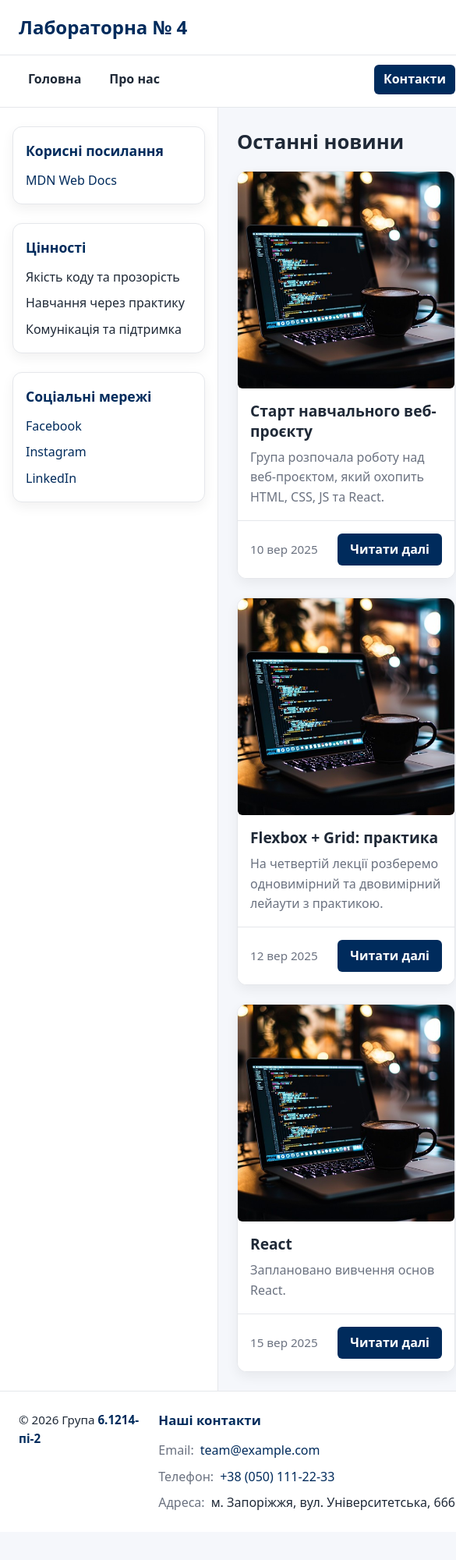
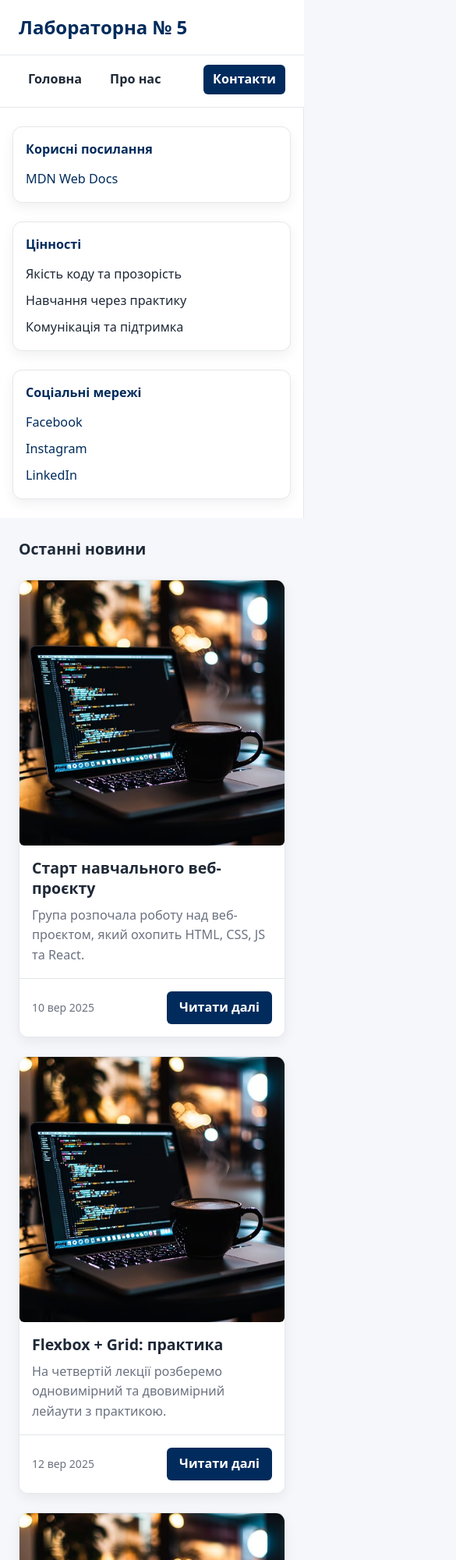
Before and after one commit to Bankai-NWC/Web_labs, a plain HTML site: page index.html in a window 390 px wide. Shown: the top 2000 px of the page at 78% size, 585 px wide, since content can reach past the window. Before the commit the page ends 1964 px from the top, so only its background shows below. Drawn offline with Linux system fonts and the light colour scheme.

Commit message:
Lab5: add media breakpoints, support dark theme, fluid sizes with clamp(), switch img to picture

```diff
--- a/index.html
+++ b/index.html
@@ -1,20 +1,30 @@
-<!DOCTYPE html>
+<!doctype html>
 <html lang="uk">
   <head>
     <meta charset="UTF-8" />
     <meta name="viewport" content="width=device-width, initial-scale=1.0" />
-    <title>Лабораторна 4 - Головна</title>
-    <meta name="description" content="Головна сторінка навчального лендінгу з сіткою новин на Flexbox та CSS Grid." />
+
+    <title>Лабораторна 5 - Головна</title>
+
+    <meta
+      name="description"
+      content="Головна сторінка навчального веб-проєкту з адаптивною сіткою новин."
+    />
+
     <link rel="icon" href="assets/images/favicon.ico" />
     <link rel="stylesheet" href="styles.css" />
   </head>
+
   <body>
     <div class="layout">
       <header class="header">
-            <h1 class="header__title">Лабораторна № 4</h1>
+        <h1 class="header__title">Лабораторна № 5</h1>
+
         <nav class="nav" aria-label="Головна навігація">
           <a href="index.html" class="nav__link" aria-current="page">Головна</a>
+
           <a href="about.html" class="nav__link">Про нас</a>
+
           <a href="contacts.html" class="nav__link nav__link--cta">Контакти</a>
         </nav>
       </header>
@@ -22,28 +32,48 @@
       <aside class="sidenav" aria-label="Додаткова панель">
         <section class="sidebar sidebar--links" aria-label="Корисні посилання">
           <h3 class="sidebar__title">Корисні посилання</h3>
+
           <ul class="sidebar__list">
             <li class="sidebar__item">
-                        <a class="sidebar__link" href="https://developer.mozilla.org/" target="_blank" rel="noopener noreferrer">MDN Web Docs</a>
+              <a
+                class="sidebar__link"
+                href="https://developer.mozilla.org/"
+                target="_blank"
+                rel="noopener noreferrer"
+              >
+                MDN Web Docs
+              </a>
             </li>
           </ul>
         </section>
 
         <section class="sidebar sidebar--values" aria-label="Цінності">
           <h3 class="sidebar__title">Цінності</h3>
+
           <ul class="sidebar__list">
             <li class="sidebar__item">Якість коду та прозорість</li>
+
             <li class="sidebar__item">Навчання через практику</li>
+
             <li class="sidebar__item">Комунікація та підтримка</li>
           </ul>
         </section>
 
         <section class="sidebar sidebar--social" aria-label="Соціальні мережі">
           <h3 class="sidebar__title">Соціальні мережі</h3>
+
           <ul class="sidebar__list">
-                    <li class="sidebar__item"><a class="sidebar__link" href="#" aria-label="Ми у Facebook">Facebook</a></li>
-                    <li class="sidebar__item"><a class="sidebar__link" href="#" aria-label="Ми у Instagram">Instagram</a></li>
-                    <li class="sidebar__item"><a class="sidebar__link" href="#" aria-label="Ми у LinkedIn">LinkedIn</a></li>
+            <li class="sidebar__item">
+              <a class="sidebar__link" href="#" aria-label="Ми у Facebook">Facebook</a>
+            </li>
+
+            <li class="sidebar__item">
+              <a class="sidebar__link" href="#" aria-label="Ми у Instagram">Instagram</a>
+            </li>
+
+            <li class="sidebar__item">
+              <a class="sidebar__link" href="#" aria-label="Ми у LinkedIn">LinkedIn</a>
+            </li>
           </ul>
         </section>
       </aside>
@@ -51,39 +81,83 @@
       <main class="main">
         <section class="news">
           <h2 class="news__title">Останні новини</h2>
+
           <div class="news__list">
+            <!-- CARD 1 -->
             <article class="news-card">
               <figure class="news-card__media media">
-                            <img class="media__img" src="assets/images/placeholder.jpg" alt="Фото зі студентського заходу" loading="lazy" decoding="async" />
+                <picture>
+                  <source srcset="assets/images/placeholder.avif" type="image/avif" />
+                  <source srcset="assets/images/placeholder.webp" type="image/webp" />
+                  <img
+                    class="media__img"
+                    src="assets/images/placeholder.jpg"
+                    alt="Фото зі студентського заходу"
+                    loading="lazy"
+                    decoding="async"
+                  />
+                </picture>
               </figure>
+
               <h3 class="news-card__title">Старт навчального веб-проєкту</h3>
-                        <p class="news-card__excerpt">Група розпочала роботу над веб-проєктом, який охопить HTML, CSS, JS та React.</p>
+              <p class="news-card__excerpt">
+                Група розпочала роботу над веб-проєктом, який охопить HTML, CSS, JS та React.
+              </p>
               <div class="news-card__meta">
                 <time class="news-card__date" datetime="2025-09-10">10 вер 2025</time>
                 <a href="#" class="news-card__btn">Читати далі</a>
               </div>
             </article>
 
+            <!-- CARD 2 -->
             <article class="news-card">
               <figure class="news-card__media media">
-                            <img class="media__img" src="assets/images/placeholder.jpg" alt="Демонстрація проєктів на уроці" loading="lazy" decoding="async" />
+                <picture>
+                  <source srcset="assets/images/placeholder.avif" type="image/avif" />
+                  <source srcset="assets/images/placeholder.webp" type="image/webp" />
+                  <img
+                    class="media__img"
+                    src="assets/images/placeholder.jpg"
+                    alt="Демонстрація проєктів на уроці"
+                    loading="lazy"
+                    decoding="async"
+                  />
+                </picture>
               </figure>
+
               <h3 class="news-card__title">Flexbox + Grid: практика</h3>
-                        <p class="news-card__excerpt">На четвертій лекції розберемо одновимірний та двовимірний лейаути з практикою.</p>
+              <p class="news-card__excerpt">
+                На четвертій лекції розберемо одновимірний та двовимірний лейаути з практикою.
+              </p>
+
               <div class="news-card__meta">
                 <time class="news-card__date" datetime="2025-09-12">12 вер 2025</time>
                 <a href="#" class="news-card__btn">Читати далі</a>
               </div>
             </article>
 
+            <!-- CARD 3 -->
             <article class="news-card">
               <figure class="news-card__media media">
-                            <img class="media__img" src="assets/images/placeholder.jpg" alt="React логотип" loading="lazy" decoding="async" />
+                <picture>
+                  <source srcset="assets/images/placeholder.avif" type="image/avif" />
+                  <source srcset="assets/images/placeholder.webp" type="image/webp" />
+                  <img
+                    class="media__img"
+                    src="assets/images/placeholder.jpg"
+                    alt="React логотип"
+                    loading="lazy"
+                    decoding="async"
+                  />
+                </picture>
               </figure>
+
               <h3 class="news-card__title">React</h3>
               <p class="news-card__excerpt">Заплановано вивчення основ React.</p>
+
               <div class="news-card__meta">
                 <time class="news-card__date" datetime="2025-09-15">15 вер 2025</time>
+
                 <a href="#" class="news-card__btn">Читати далі</a>
               </div>
             </article>
@@ -93,9 +167,14 @@
 
       <footer class="footer">
         <div class="footer__inner">
-                <p class="footer__text">&copy; 2026 Група <span class="footer__group-name">6.1214-пі-2</span></p>
+          <p class="footer__text">
+            &copy; 2026 Група
+            <span class="footer__group-name">6.1214-пі-2</span>
+          </p>
+
           <address class="footer__contacts" aria-label="Контакти">
             <h3 class="footer__contacts-title">Наші контакти</h3>
+
             <ul class="footer__contacts-list">
               <li class="footer__contacts-item">
                 <span class="footer__label">Email:</span>
--- a/styles.css
+++ b/styles.css
@@ -4,7 +4,7 @@
   --brand-600: #01356f;
   --brand-100: #ebeef6;
 
-    /* Текст/поверхні/межі */
+  /* Текст / поверхні / межі */
   --fg: #1f2937;
   --fg-muted: #6b7280;
   --bg: #f5f7fb;
@@ -12,9 +12,9 @@
   --border: #e5e7eb;
 
   /* Простір, радіуси, тіні */
-    --space-1: .25rem;
-    --space-2: .5rem;
-    --space-3: .75rem;
+  --space-1: 0.25rem;
+  --space-2: 0.5rem;
+  --space-3: 0.75rem;
   --space-4: 1rem;
   --space-6: 1.5rem;
   --space-8: 2rem;
@@ -23,9 +23,16 @@
   --radius-2: 12px;
 
   --shadow-1: 0 6px 16px rgba(0, 0, 0, 0.06);
+
   --container: 1200px;
 
-    /* Сумісність зі старими змінними з попередньої лаби */
+  /* Fluid typography */
+  --text-sm: clamp(0.875rem, 0.82rem + 0.2vw, 0.95rem);
+  --text-base: clamp(1rem, 0.94rem + 0.3vw, 1.1rem);
+  --text-lg: clamp(1.2rem, 1.05rem + 0.7vw, 1.6rem);
+  --text-xl: clamp(1.5rem, 1.2rem + 1vw, 2rem);
+
+  /* Сумісність зі старими змінними */
   --c-primary: var(--brand);
   --c-primary-600: var(--brand-600);
   --c-surface: var(--surface);
@@ -44,10 +51,17 @@
 
 body {
   margin: 0;
-    font-family: system-ui, -apple-system, Segoe UI, Roboto, Arial, sans-serif;
+  font-family:
+    system-ui,
+    -apple-system,
+    'Segoe UI',
+    Roboto,
+    Arial,
+    sans-serif;
   color: var(--fg);
   background: var(--bg);
   line-height: 1.6;
+  font-size: var(--text-base);
 }
 
 img {
@@ -73,24 +87,135 @@
   padding: 0;
 }
 
-/* ОСНОВНА СІТКА GRID */
+/* ========================================
+   ОСНОВНА СІТКА GRID
+   Mobile first
+   ======================================== */
+
 .layout {
   display: grid;
-    grid-template-columns: 280px 1fr;
-    grid-template-rows: auto 1fr auto;
+
+  /* На мобільних одна колонка */
+  grid-template-columns: 1fr;
+  grid-template-rows: auto auto 1fr auto;
+
   grid-template-areas:
-        "header header"
-        "sidenav main"
-        "footer footer";
-    min-height: 100vh;
+    'header'
+    'sidenav'
+    'main'
+    'footer';
+
+  min-height: 100dvh;
 }
 
-.header { grid-area: header; }
-.sidenav { grid-area: sidenav; }
-.main { grid-area: main; }
-.footer { grid-area: footer; }
+.header {
+  grid-area: header;
+}
 
-/* HEADER ТА NAV */
+.sidenav {
+  grid-area: sidenav;
+}
+
+.main {
+  grid-area: main;
+}
+
+.footer {
+  grid-area: footer;
+}
+
+/* ========================================
+   BREAKPOINT 640px
+   ======================================== */
+
+@media (min-width: 640px) {
+  .layout {
+    grid-template-columns: 220px 1fr;
+    grid-template-rows: auto 1fr auto;
+
+    grid-template-areas:
+      'header header'
+      'sidenav main'
+      'footer footer';
+  }
+
+  .footer__inner {
+    grid-template-columns: 1fr minmax(280px, auto);
+  }
+
+  .footer__text {
+    order: initial;
+  }
+}
+
+/* ========================================
+   BREAKPOINT 1024px
+   ======================================== */
+
+@media (min-width: 1024px) {
+  .layout {
+    grid-template-columns: 280px 1fr;
+  }
+}
+
+/* ========================================
+   DARK THEME
+   ======================================== */
+
+@media (prefers-color-scheme: dark) {
+  :root {
+    --brand: #78a9e8;
+    --brand-600: #9bc2f2;
+    --brand-100: #24344a;
+
+    --fg: #e5e7eb;
+    --fg-muted: #aab3c0;
+    --bg: #111827;
+    --surface: #1f2937;
+    --border: #374151;
+
+    --shadow-1: 0 6px 16px rgba(0, 0, 0, 0.25);
+  }
+
+  .sidenav {
+    background: var(--surface);
+  }
+
+  .header,
+  .footer {
+    background: var(--surface);
+  }
+
+  .news-card__meta {
+    background: color-mix(in srgb, var(--surface) 92%, #fff 8%);
+  }
+
+  .contact-form {
+    background: var(--surface);
+  }
+
+  .contact-form__input,
+  .contact-form__textarea {
+    color: var(--fg);
+    background: #111827;
+    border-color: #4b5563;
+  }
+
+  .contact-form__input::placeholder,
+  .contact-form__textarea::placeholder {
+    color: #9ca3af;
+  }
+
+  .contact-form__input:hover,
+  .contact-form__textarea:hover {
+    border-color: #6b7280;
+  }
+}
+
+/* ========================================
+   HEADER ТА NAV
+   ======================================== */
+
 .header {
   background: var(--surface);
   border-bottom: 1px solid var(--border);
@@ -98,13 +223,14 @@
 
 .header__title {
   margin: 0;
-    padding: var(--space-4) var(--space-6) var(--space-4);
-    font-size: 1.5rem;
+  padding: var(--space-4) var(--space-6);
+  font-size: var(--text-xl);
   color: var(--brand);
 }
 
 .nav {
   display: flex;
+  flex-wrap: wrap;
   gap: var(--space-3);
   padding: var(--space-3) var(--space-6) var(--space-4);
   border-top: 1px solid var(--border);
@@ -113,7 +239,7 @@
 .nav__link {
   color: var(--fg);
   font-weight: 600;
-    padding: .375rem .75rem;
+  padding: 0.375rem 0.75rem;
   border-radius: var(--radius-1);
 }
 
@@ -133,18 +259,23 @@
   background: var(--brand-600);
 }
 
-/* SIDENAV */
+/* ========================================
+   SIDENAV
+   ======================================== */
+
 .sidenav {
   display: flex;
   flex-direction: column;
   gap: var(--space-6);
+
   padding: var(--space-6) var(--space-4);
+
   background: var(--surface);
   border-right: 1px solid var(--border);
 }
 
 .sidebar {
-    background: #fff;
+  background: var(--surface);
   border: 1px solid var(--border);
   border-radius: var(--radius-2);
   padding: var(--space-4);
@@ -153,14 +284,14 @@
 
 .sidebar__title {
   margin: 0 0 var(--space-3);
-    font-size: 1.1rem;
+  font-size: var(--text-base);
   color: var(--brand);
 }
 
 .sidebar__list {
   display: flex;
   flex-direction: column;
-    gap: .5rem;
+  gap: 0.5rem;
 }
 
 .sidebar__item {
@@ -171,7 +302,10 @@
   color: var(--brand);
 }
 
-/* FOOTER */
+/* ========================================
+   FOOTER
+   ======================================== */
+
 .footer {
   background: var(--surface);
   border-top: 1px solid var(--border);
@@ -180,7 +314,8 @@
 
 .footer__text {
   margin: 0;
-    font-size: .95rem;
+  font-size: var(--text-sm);
+  order: 2;
 }
 
 .footer__group-name {
@@ -190,21 +325,24 @@
 
 .footer__inner {
   display: grid;
+
+  /* Mobile first — одна колонка */
+  grid-template-columns: 1fr;
+
   gap: var(--space-4);
-    grid-template-columns: 1fr minmax(280px, auto);
   align-items: start;
+
   max-width: var(--container);
   margin: auto;
 }
 
 .footer__contacts {
   font-style: normal;
-    background: #fff;
 }
 
 .footer__contacts-title {
   margin: 0 0 var(--space-3);
-    font-size: 1.05rem;
+  font-size: var(--text-base);
   color: var(--brand);
 }
 
@@ -212,14 +350,15 @@
   list-style: none;
   margin: 0;
   padding: 0;
+
   display: grid;
-    gap: .5rem;
+  gap: 0.5rem;
 }
 
 .footer__contacts-item {
   display: grid;
   grid-template-columns: max-content 1fr;
-    gap: .5rem var(--space-2);
+  gap: 0.5rem var(--space-2);
   align-items: baseline;
 }
 
@@ -238,7 +377,10 @@
   text-decoration: underline;
 }
 
-/* MAIN ТА НОВИНИ */
+/* ========================================
+   MAIN
+   ======================================== */
+
 .main {
   padding: var(--space-6);
   max-width: var(--container);
@@ -248,33 +390,46 @@
 
 .main__title {
   margin: 0 0 var(--space-6);
-    font-size: 1.6rem;
+  font-size: var(--text-xl);
 }
 
+/* ========================================
+   НОВИНИ
+   ======================================== */
+
 .news__title {
-    margin: 0 0 var(--space-4);
-    font-size: 1.6rem;
+  margin: 0 0 var(--space-6);
+  font-size: var(--text-lg);
 }
 
 .news__list {
   display: grid;
   gap: var(--space-6);
+
+  /*
+       Fluid layout:
+       картки автоматично переходять
+       з 1 до 2+ колонок
+    */
   grid-template-columns: repeat(auto-fit, minmax(280px, 1fr));
 }
 
 .news-card {
   display: flex;
   flex-direction: column;
+
   background: var(--surface);
   border: 1px solid var(--border);
   border-radius: var(--radius-2);
+
   overflow: clip;
   box-shadow: var(--shadow-1);
 }
 
 .news-card__title {
   margin: var(--space-4) var(--space-4) var(--space-2);
-    font-size: 1.2rem;
+
+  font-size: var(--text-lg);
   line-height: 1.35;
 }
 
@@ -285,28 +440,37 @@
 
 .news-card__meta {
   margin-top: auto;
+
   display: flex;
   justify-content: space-between;
   align-items: center;
+
   gap: var(--space-4);
+
   padding: var(--space-4);
+
   border-top: 1px solid var(--border);
-    background: #fff;
+
+  background: color-mix(in srgb, var(--surface) 92%, #fff 8%);
 }
 
 .news-card__date {
   color: var(--fg-muted);
-    font-size: .95rem;
+  font-size: var(--text-sm);
 }
 
 .news-card__btn {
   display: inline-flex;
   align-items: center;
-    gap: .5rem;
-    padding: .5rem 1rem;
+  gap: 0.5rem;
+
+  padding: 0.5rem 1rem;
+
   background: var(--brand);
   color: #fff;
+
   border-radius: var(--radius-1);
+
   font-weight: 600;
   text-decoration: none;
 }
@@ -316,10 +480,13 @@
   background: var(--brand-600);
 }
 
-/* СТОРІНКА ABOUT */
+/* ========================================
+   ABOUT
+   ======================================== */
+
 .about-article__title {
   margin: 0 0 var(--space-3);
-    font-size: 1.5rem;
+  font-size: var(--text-xl);
 }
 
 .about-article__text {
@@ -328,7 +495,7 @@
 
 .skills__title {
   margin: 0 0 var(--space-3);
-    font-size: 1.25rem;
+  font-size: var(--text-lg);
 }
 
 .skills__list {
@@ -341,39 +508,60 @@
   color: var(--fg);
 }
 
-/* MEDIA */
+/* ========================================
+   MEDIA / PICTURE
+   ======================================== */
+
 .media {
   margin: 0;
+
+  /* Стандартне співвідношення сторін */
+  aspect-ratio: 16 / 9;
+
+  overflow: clip;
 }
 
 .media--framed {
-    background: #fafafa;
+  background: var(--surface);
   border-bottom: 1px solid var(--border);
   padding: var(--space-3);
 }
 
 .media__img {
   display: block;
+
   width: 100%;
-    height: auto;
+  height: 100%;
+
   border-radius: var(--radius-1);
+
+  /* Кадрування */
+  object-fit: cover;
 }
 
-/* ФОРМА (CONTACTS) */
+/* ========================================
+   CONTACT FORM
+   ======================================== */
+
 .contact-form {
   width: 100%;
   max-width: 640px;
+
   margin: auto;
   padding: var(--space-6);
+
   background: var(--surface);
+
   border: 1px solid var(--border);
   border-radius: var(--radius-2);
+
   box-shadow: var(--shadow-1);
 }
 
 .contact-form__item {
   display: grid;
   gap: var(--space-2);
+
   margin-bottom: var(--space-4);
 }
 
@@ -385,15 +573,23 @@
 .contact-form__input,
 .contact-form__textarea {
   width: 100%;
+
   padding: var(--space-3) var(--space-4);
+
   font-size: 1rem;
   line-height: 1.4;
+
   color: var(--fg);
-    background: #fff;
+  background: var(--surface);
+
   border: 1px solid #cbd5e1;
   border-radius: var(--radius-1);
+
   outline: none;
-    transition: border-color .2s ease, box-shadow .2s ease;
+
+  transition:
+    border-color 0.2s ease,
+    box-shadow 0.2s ease;
 }
 
 .contact-form__input::placeholder,
@@ -409,7 +605,8 @@
 .contact-form__input:focus,
 .contact-form__textarea:focus {
   border-color: var(--brand);
-    box-shadow: 0 0 0 3px rgba(0, 43, 92, .15);
+
+  box-shadow: 0 0 0 3px rgba(0, 43, 92, 0.15);
 }
 
 .contact-form__textarea {
@@ -430,16 +627,25 @@
 .contact-form__button {
   display: inline-flex;
   align-items: center;
-    gap: .5rem;
-    padding: .5rem 1.25rem;
+  gap: 0.5rem;
+
+  padding: 0.5rem 1.25rem;
+
   border: none;
   border-radius: var(--radius-2);
+
   background: var(--brand);
   color: #fff;
+
   font-weight: 600;
+
   cursor: pointer;
+
   box-shadow: var(--shadow-1);
-    transition: background .2s ease, transform .05s ease;
+
+  transition:
+    background 0.2s ease,
+    transform 0.05s ease;
 }
 
 .contact-form__button:hover,
@@ -452,6 +658,6 @@
 }
 
 .contact-form__button:disabled {
-    opacity: .6;
+  opacity: 0.6;
   cursor: not-allowed;
 }
```
Also changed, not shown: about.html (+53 -9 lines), contacts.html (+54 -8 lines), assets/images/placeholder.avif (added), assets/images/placeholder.webp (added), 1 other file. Lines whose indentation alone changed are shown as unchanged.
